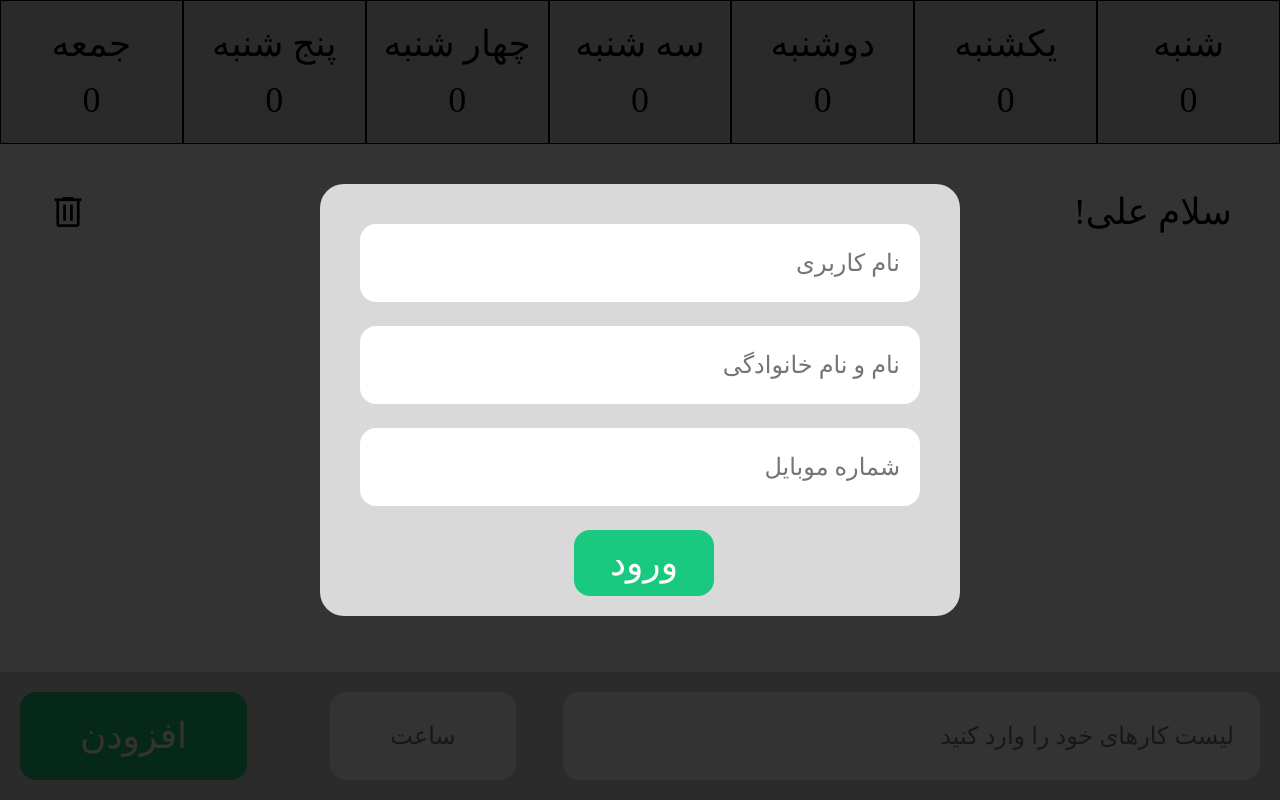
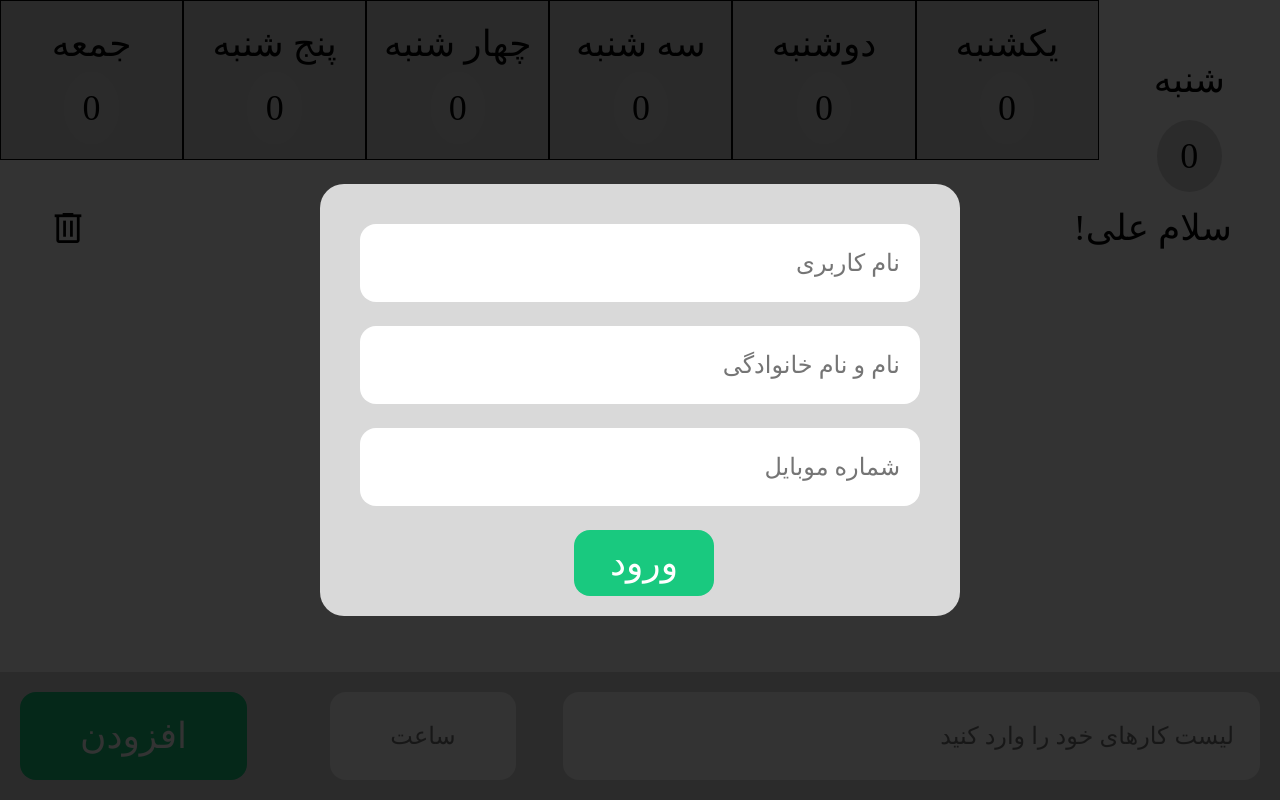
Before and after one commit to atefehbakhshi/CW13, a plain HTML site: page index.html in a window 1280 px wide. Drawn offline with nearby package versions, Linux system fonts and the light colour scheme; a web font is replaced by a local one.

Commit message:
modify selected tab ui, knowing user exist or not

```diff
--- a/assets/css/style.css
+++ b/assets/css/style.css
@@ -37,12 +37,29 @@ header {
 }
 
 .day {
+  position: relative;
+  display: flex;
+  flex-direction: column;
+  justify-content: center;
+  align-items: center;
   text-align: center;
   border: 1px solid black;
   padding: 15px;
   color: #000000;
   background: #d5d5d5;
   width: 100%;
+}
+
+.task-num {
+  background-color: #D9D9D9;
+  width: 36%;
+  border-radius: 100%;
+  padding: 8px;
+}
+
+.position {
+  position: absolute;
+  bottom: -20%;
 }
 
 /* --------------------------- */
@@ -153,7 +170,6 @@ footer {
 
 /* ................................... */
 .login-container {
-  display: flex;
   justify-content: center;
   align-items: center;
   height: 100vh;
@@ -184,7 +200,8 @@ footer {
   display: none;
 
 }
-.savebtns{
+
+.savebtns {
 
   display: flex;
   flex-direction: row-reverse;
--- a/assets/js/script.js
+++ b/assets/js/script.js
@@ -3,7 +3,19 @@ let todoList = [];
 
 let selectedDay = "shanbe";
 
-// ------------------------  update todo count-------------
+// if user exist
+let user = localStorage.getItem("user");
+user = JSON.parse(user);
+if (user === null) {
+  document.querySelector(".login-container").style.display = "flex";
+} else {
+  document.querySelector(".login-container").style.display = "none";
+  let username = localStorage.getItem("user");
+  username = JSON.parse(username);
+  document.getElementById("hello-text").innerText = "سلام " + username;
+}
+
+// update todo count
 const updateNumber = (todoList) => {
   let days = document.querySelectorAll(".day");
   days.forEach((element) => {
@@ -15,7 +27,7 @@ const updateNumber = (todoList) => {
     element.querySelector(".task-num").innerText = count;
   });
 };
-// -------------------------  show todolist  ------------------------
+// show todolist
 const showList = () => {
   let localList = localStorage.getItem("myList");
   localList = JSON.parse(localList);
@@ -66,11 +78,14 @@ let days = document.querySelectorAll(".day");
 days.forEach((element) => {
   element.onclick = () => {
     selectedDay = element.id;
+    changeDayBackground(days, selectedDay);
     showList();
   };
 });
+/// when page loaded, saturday is selected
+changeDayBackground(days, selectedDay);
 
-/// -----------------------  add task btn  -----------------
+/// add task btn
 const addBtn = document.querySelector("#add-btn");
 addBtn.onclick = () => {
   const task = document.querySelector("#task").value;
@@ -113,7 +128,7 @@ addBtn.onclick = () => {
   };
 };
 
-// --------------------------loginpage--------------
+// loginpage
 const loginBtn = document.querySelector("#login-btn");
 loginBtn.onclick = () => {
   const name = document.querySelector("#name").value;
@@ -126,10 +141,11 @@ loginBtn.onclick = () => {
   } else {
     document.querySelector(".login-container").style.display = "none";
     document.getElementById("hello-text").innerText = "سلام " + name;
+    localStorage.setItem("user", JSON.stringify(name));
   }
 };
 
-// --------------------------savepage--------------
+// savepage
 function showSavePage(task) {
   document.getElementById("save-text").value = task;
   document.querySelector(".login-container").style.display = "flex";
@@ -138,7 +154,7 @@ function showSavePage(task) {
 }
 
 
-// --------------------------delete tasks--------------
+// delete tasks
 function deleteFunction(element) {
   let choosenTaskId = element.parentElement.parentElement.parentElement.id;
   const items = JSON.parse(localStorage.getItem("myList"));
@@ -159,7 +175,7 @@ function deleteFunction(element) {
 
 }
 
-// --------------------------edit tasks--------------
+// edit tasks
 function editFunction(element) {
   let choosenTaskId = element.parentElement.parentElement.parentElement.id;
   let todoList = JSON.parse(localStorage.getItem("myList"));
@@ -184,3 +200,30 @@ function editFunction(element) {
     document.querySelector(".login-container").style.display = "none";
   };
 }
+
+// change selected day's background
+function changeDayBackground(days, selectedDay) {
+  days.forEach(item => {
+    item.style.cssText = `
+      background-color:#d5d5d5;
+      border: 1px solid black;`;
+    let taskNum = item.querySelector('.task-num')
+    taskNum.classList.remove('position')
+  });
+  let openTab = document.getElementById(selectedDay)
+  openTab.querySelector('.task-num').classList.add('position');
+  openTab.style.cssText = `
+  background-color:white;
+  border:none;
+  `;
+}
+
+// change selected tasks background
+
+// days.forEach(() => {
+//   let checkboxes = document.querySelectorAll('.checkbox');
+//   checkboxes.forEach(item =>
+//     item.onclick = () => {
+//       console.log('item');
+//     })
+// })
--- a/index.html
+++ b/index.html
@@ -1,15 +1,14 @@
 <!DOCTYPE html>
 <html lang="en">
+
 <head>
   <meta charset="UTF-8" />
   <meta http-equiv="X-UA-Compatible" content="IE=edge" />
   <meta name="viewport" content="width=device-width, initial-scale=1.0" />
   <title>project2</title>
   <link rel="stylesheet" href="./assets/css/style.css" />
-    <link
-      rel="stylesheet"
-      href="https://fonts.googleapis.com/css2?family=Material+Symbols+Outlined:opsz,wght,FILL,GRAD@48,400,0,0"
-    />
+  <link rel="stylesheet"
+    href="https://fonts.googleapis.com/css2?family=Material+Symbols+Outlined:opsz,wght,FILL,GRAD@48,400,0,0" />
 </head>
 
 <body>
@@ -53,7 +52,7 @@
         <div class="todos">
           <div class="todo-box">
             <div class="todo-text-box">
-                <input type="checkbox" />
+              <input type="checkbox" class="checkbox" />
               <p id="user-task">رفتن به باشگاه</p>
             </div>
             <div class="action-box">
@@ -74,12 +73,7 @@
         <button class="add-button" id="add-btn">افزودن</button>
         <div class="inputs">
           <input type="text" placeholder="ساعت" id="time" class="user-time" />
-            <input
-              type="text"
-              placeholder="لیست کارهای خود را وارد کنید "
-              id="task"
-              class="user-task"
-            />
+          <input type="text" placeholder="لیست کارهای خود را وارد کنید " id="task" class="user-task" />
         </div>
       </footer>
     </div>
@@ -102,4 +96,5 @@
 
   <script src="./assets/js/script.js"></script>
 </body>
+
 </html>
```
Lines whose indentation alone changed are shown as unchanged.
